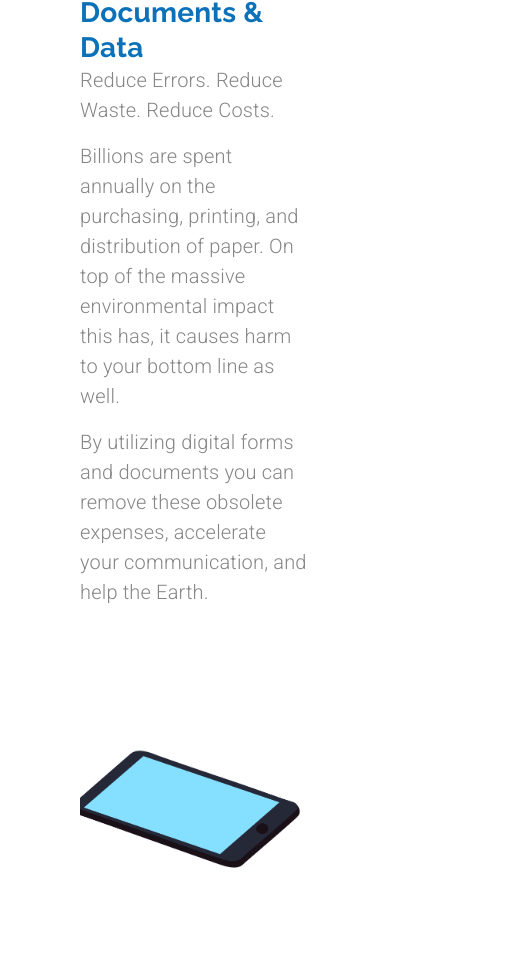
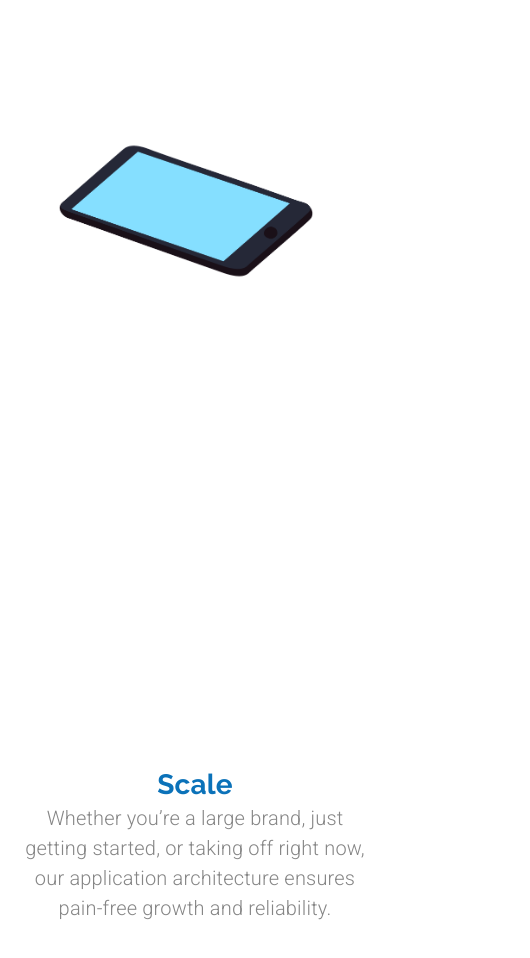
Before and after one commit to Doode1524/material-ui-project1, a React (Create React App) app: page /customsoftware in a window 390 px wide. Shown: the part 2698-3656 px from the top of the page, 530 px wide, since content can reach past the window. Built offline with nearby package versions, Linux system fonts and the light colour scheme.

Commit message:
finish custom software responsive design

```diff
--- a/src/components/CustomSoftware.js
+++ b/src/components/CustomSoftware.js
@@ -19,6 +19,8 @@
 import automationAnimation from "../animations/automationAnimation/data.json";
 import uxAnimation from "../animations/uxAnimation/data.js";
 
+import CallToAction from "./ui/CallToAction";
+
 const useStyles = makeStyles((theme) => ({
   heading: {
     maxWidth: "40em",
@@ -26,11 +28,13 @@
   arrowContainer: {
     marginTop: "0.5em",
   },
-  mainContainer: {
+  rowContainer: {
     paddingLeft: "5em",
     paddingRight: "5em",
-    paddingTop: "2em",
-    paddingBottom: "10em",
+    [theme.breakpoints.down("sm")]: {
+      paddingLeft: "1.5em",
+      paddingRight: "1.5em",
+    },
   },
   itemContainer: {
     maxWidth: "40em",
@@ -42,6 +46,7 @@
   const theme = useTheme();
   const matchesMD = useMediaQuery(theme.breakpoints.down("md"));
   const matchesSM = useMediaQuery(theme.breakpoints.down("sm"));
+  const matchesXS = useMediaQuery(theme.breakpoints.down("xs"));
 
   const documentsOptions = {
     loop: true,
@@ -78,12 +83,14 @@
   };
 
   return (
-    <Grid container direction="column" className={classes.mainContainer}>
+    <Grid container direction="column">
       <Grid
         item
         container
         direction="row"
         justify={matchesMD ? "center" : undefined}
+        className={classes.rowContainer}
+        style={{ marginTop: matchesXS ? "1em" : "2em" }}
       >
         <Hidden mdDown>
           <Grid
@@ -169,6 +176,7 @@
         direction="row"
         justify="center"
         style={{ marginTop: "15em", marginBottom: "20em" }}
+        className={classes.rowContainer}
       >
         <Grid
           item
@@ -192,7 +200,11 @@
           container
           direction="column"
           md
-          style={{ maxWidth: "40em", marginTop: matchesSM ? "10em" : 0, marginBottom: matchesSM ? "10em" : 0 }}
+          style={{
+            maxWidth: "40em",
+            marginTop: matchesSM ? "10em" : 0,
+            marginBottom: matchesSM ? "10em" : 0,
+          }}
           alignItems="center"
         >
           <Grid item>
@@ -228,28 +240,44 @@
         alignItems={matchesMD ? "center" : undefined}
         direction={matchesMD ? "column" : "row"}
         justify="space-around"
+        className={classes.rowContainer}
       >
         <Grid
           item
           container
           className={classes.itemContainer}
+          direction={matchesSM ? "column" : "row"}
           md
           style={{ marginBottom: matchesMD ? "15em" : 0 }}
         >
           <Grid item container direction="column" md>
             <Grid item>
-              <Typography variant="h4">Digital Documents & Data</Typography>
+              <Typography variant="h4" align={matchesSM ? "center" : undefined}>
+                Digital Documents & Data
+              </Typography>
             </Grid>
             <Grid item>
-              <Typography variant="body1" paragraph>
+              <Typography
+                variant="body1"
+                paragraph
+                align={matchesSM ? "center" : undefined}
+              >
                 Reduce Errors. Reduce Waste. Reduce Costs.
               </Typography>
-              <Typography variant="body1" paragraph>
+              <Typography
+                variant="body1"
+                paragraph
+                align={matchesSM ? "center" : undefined}
+              >
                 Billions are spent annually on the purchasing, printing, and
                 distribution of paper. On top of the massive environmental
                 impact this has, it causes harm to your bottom line as well.
               </Typography>
-              <Typography variant="body1" paragraph>
+              <Typography
+                variant="body1"
+                paragraph
+                align={matchesSM ? "center" : undefined}
+              >
                 By utilizing digital forms and documents you can remove these
                 obsolete expenses, accelerate your communication, and help the
                 Earth.
@@ -263,7 +291,13 @@
             ></Lottie>
           </Grid>
         </Grid>
-        <Grid item container className={classes.itemContainer} md>
+        <Grid
+          item
+          container
+          className={classes.itemContainer}
+          md
+          direction={matchesSM ? "column" : "row"}
+        >
           <Grid item md>
             <Lottie
               options={scaleOptions}
@@ -272,12 +306,16 @@
           </Grid>
           <Grid item container direction="column" md>
             <Grid item>
-              <Typography variant="h4" align="right">
+              <Typography variant="h4" align={matchesSM ? "center" : "right"}>
                 Scale
               </Typography>
             </Grid>
             <Grid item>
-              <Typography variant="body1" paragraph align="right">
+              <Typography
+                variant="body1"
+                paragraph
+                align={matchesSM ? "center" : "right"}
+              >
                 Whether you’re a large brand, just getting started, or taking
                 off right now, our application architecture ensures pain-free
                 growth and reliability.
@@ -291,14 +329,15 @@
         container
         direction="row"
         style={{ marginTop: "20em", marginBottom: "20em" }}
+        className={classes.rowContainer}
       >
         <Grid item container direction="column" alignItems="center">
           <Grid item>
             <img
               src={roots}
               alt="tree with roots extending out"
-              height="450em"
-              width="450em"
+              height={matchesSM ? "300em" : "450em"}
+              width={matchesSM ? "300em" : "450em"}
             ></img>
           </Grid>
           <Grid item className={classes.itemContainer}>
@@ -322,28 +361,44 @@
         alignItems={matchesMD ? "center" : undefined}
         direction={matchesMD ? "column" : "row"}
         justify="space-around"
-        style={{ marginBottom: "10em" }}
+        style={{ marginBottom: "20em" }}
+        className={classes.rowContainer}
       >
         <Grid
           item
           container
           className={classes.itemContainer}
+          direction={matchesSM ? "column" : "row"}
           style={{ marginBottom: matchesMD ? "15em" : 0 }}
           md
         >
           <Grid item container direction="column" md>
             <Grid item>
-              <Typography variant="h4">Automation</Typography>
+              <Typography variant="h4" align={matchesSM ? "center" : undefined}>
+                Automation
+              </Typography>
             </Grid>
             <Grid item>
-              <Typography variant="body1" paragraph>
+              <Typography
+                variant="body1"
+                paragraph
+                align={matchesSM ? "center" : undefined}
+              >
                 Why waste time when you don’t have to?{" "}
               </Typography>
-              <Typography variant="body1" paragraph>
+              <Typography
+                variant="body1"
+                paragraph
+                align={matchesSM ? "center" : undefined}
+              >
                 We can help you identify processes with time or event based
                 actions which can now easily be automated.
               </Typography>
-              <Typography variant="body1" paragraph>
+              <Typography
+                variant="body1"
+                paragraph
+                align={matchesSM ? "center" : undefined}
+              >
                 Increasing efficiency increases profits, leaving you more time
                 to focus on your business, not busywork.
               </Typography>
@@ -356,7 +411,13 @@
             ></Lottie>
           </Grid>
         </Grid>
-        <Grid item container className={classes.itemContainer} md>
+        <Grid
+          item
+          container
+          className={classes.itemContainer}
+          md
+          direction={matchesSM ? "column" : "row"}
+        >
           <Grid item md>
             <Lottie
               options={uxOptions}
@@ -365,19 +426,31 @@
           </Grid>
           <Grid item container direction="column" md>
             <Grid item>
-              <Typography variant="h4" align="right">
+              <Typography variant="h4" align={matchesSM ? "center" : "right"}>
                 User Experience Design
               </Typography>
             </Grid>
             <Grid item>
-              <Typography variant="body1" paragraph align="right">
+              <Typography
+                variant="body1"
+                paragraph
+                align={matchesSM ? "center" : "right"}
+              >
                 A good design that isn’t usable isn’t a good design.
               </Typography>
-              <Typography variant="body1" paragraph align="right">
+              <Typography
+                variant="body1"
+                paragraph
+                align={matchesSM ? "center" : "right"}
+              >
                 So why are so many pieces of software complicated, confusing,
                 and frustrating?
               </Typography>
-              <Typography variant="body1" paragraph align="right">
+              <Typography
+                variant="body1"
+                paragraph
+                align={matchesSM ? "center" : "right"}
+              >
                 By prioritizing users and the real ways they interact with
                 technology we’re able to develop unique, personable experiences
                 that solve problems rather than create new ones.
@@ -386,6 +459,9 @@
           </Grid>
         </Grid>
       </Grid>
+      <Grid item>
+        <CallToAction setValue={props.setValue} />
+      </Grid>
     </Grid>
   );
 }
```
